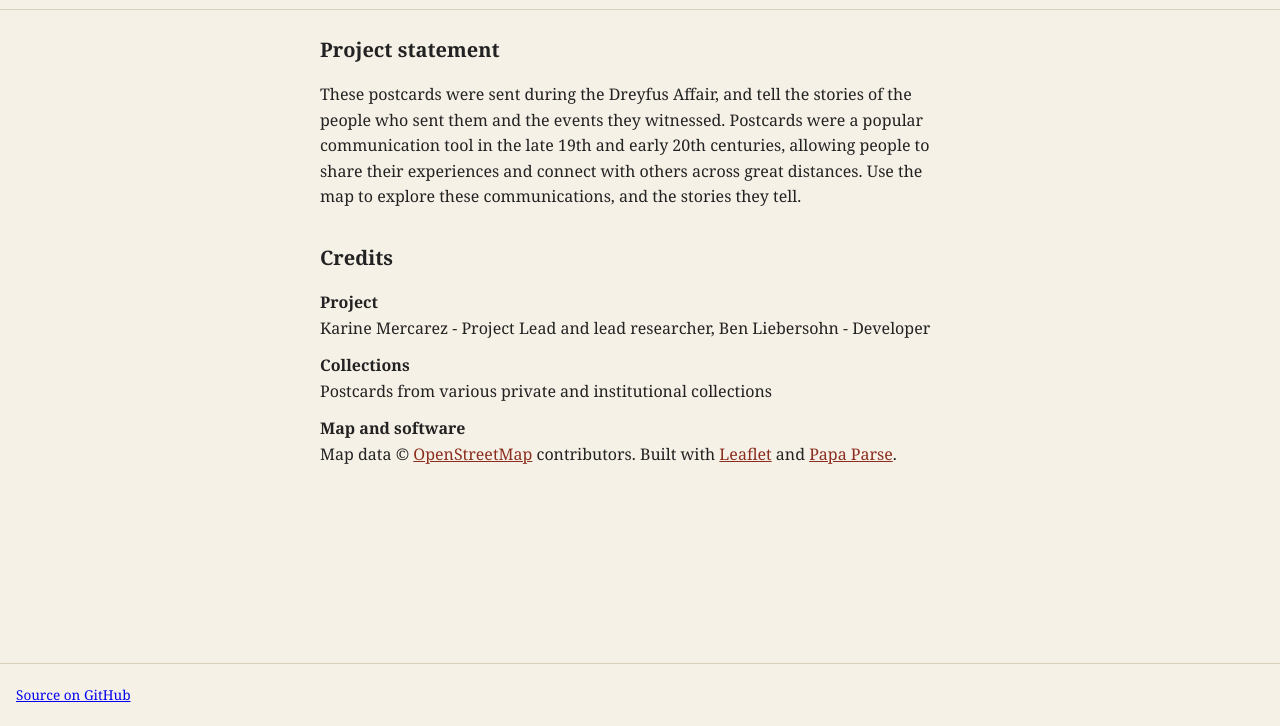
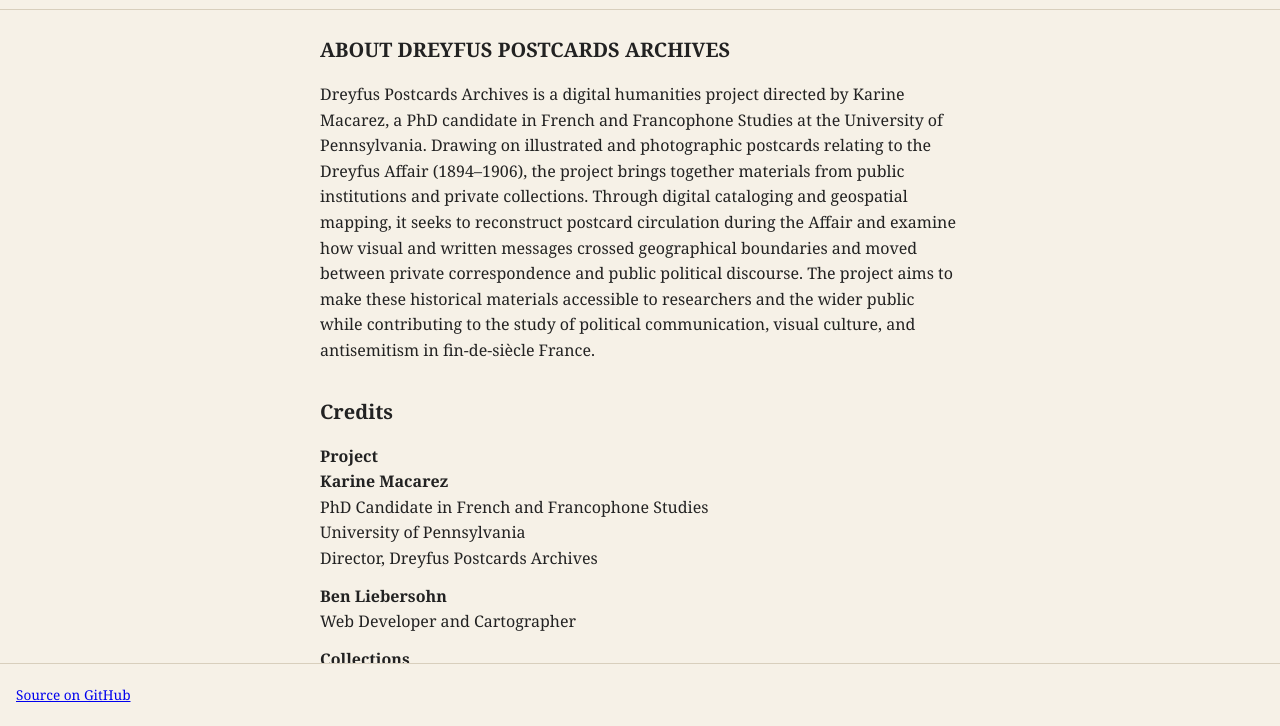
Before and after one commit to benliebersohn/dreyfus-postcards, a plain HTML site: page about.html in a window 1280 px wide. Shown: the part 74-800 px from the top of the page. Drawn offline with Linux system fonts and the light colour scheme.

Commit message:
Tidy About page credits with line breaks and matching EN/FR layout
Put each credited person in their own paragraph with line breaks
between name and titles, fix invalid paragraph nesting in the French
block, and correct "Développeur".

Co-Authored-By: Claude Opus 5.5 <noreply@anthropic.com>

```diff
--- a/about.html
+++ b/about.html
@@ -24,14 +24,22 @@
        one matching the current language. Edit the two articles below. -->
   <main class="about">
     <article lang="en">
-      <h2>Project statement</h2>
-      <p>These postcards were sent during the Dreyfus Affair, and tell the stories of the people who sent them and the events they witnessed. Postcards were a popular communication tool in the late 19th and early 20th centuries, allowing people to share their experiences and connect with others across great distances. Use the map to explore these communications, and the stories they tell.</p>
+      <h2>ABOUT DREYFUS POSTCARDS ARCHIVES</h2>
+      <p>
+Dreyfus Postcards Archives is a digital humanities project directed by Karine Macarez, a PhD candidate in French and Francophone Studies at the University of Pennsylvania. Drawing on illustrated and photographic postcards relating to the Dreyfus Affair (1894–1906), the project brings together materials from public institutions and private collections. Through digital cataloging and geospatial mapping, it seeks to reconstruct postcard circulation during the Affair and examine how visual and written messages crossed geographical boundaries and moved between private correspondence and public political discourse. The project aims to make these historical materials accessible to researchers and the wider public while contributing to the study of political communication, visual culture, and antisemitism in fin-de-siècle France.</p>
       <h2>Credits</h2>
       <dl class="credits">
         <dt>Project</dt>
-        <dd>Karine Mercarez - Project Lead and lead researcher, Ben Liebersohn - Developer</dd>
+        <dd>
+          <p><b>Karine Macarez</b><br>
+            PhD Candidate in French and Francophone Studies<br>
+            University of Pennsylvania<br>
+            Director, Dreyfus Postcards Archives</p>
+          <p><b>Ben Liebersohn</b><br>
+            Web Developer and Cartographer</p>
+        </dd>
         <dt>Collections</dt>
-        <dd>Postcards from various private and institutional collections</dd>
+        <dd>Postcards from the private collection of Karine Macarez</dd>
         <dt>Map and software</dt>
         <dd>Map data &copy; <a href="https://www.openstreetmap.org/copyright">OpenStreetMap</a> contributors.
           Built with <a href="https://leafletjs.com/">Leaflet</a> and
@@ -40,15 +48,22 @@
     </article>
 
     <article lang="fr" hidden>
-      <h2>Présentation du projet</h2>
-      <p>Ces cartes postales ont été envoyées pendant l’affaire Dreyfus, et racontent les histoires des personnes qui les ont envoyées et des événements dont elles ont été témoins. Les cartes postales étaient un outil de communication populaire à la fin du XIXe siècle et au début du XXe siècle, permettant aux gens de partager leurs expériences et de rester en contact avec leurs proches par-delà de grandes distances. Utilisez la carte pour explorer ces communications et les histoires qu’elles racontent.</p>
+      <h2>AU SUJET DE DREYFUS POSTCARDS ARCHIVES</h2>
+      <p>Dreyfus Postcards Archives est un projet d'humanités numériques dirigé par Karine Macarez, doctorante en études françaises et francophones à l'Université de Pennsylvanie. Consacré aux cartes postales illustrées et photographiques relatives à l'affaire Dreyfus (1894-1906), le projet rassemble des documents provenant d'institutions publiques et de collections privées. À travers un travail de catalogage numérique et de cartographie géospatiale, il cherche à reconstituer la circulation des cartes postales pendant l'affaire et à examiner comment les messages visuels et écrits pouvaient franchir les frontières géographiques et circuler entre la correspondance privée et le discours politique public. Le projet vise à faciliter l'accès à ces documents historiques pour les chercheurs et le grand public, tout en contribuant à l'étude de la culture visuelle, de la communication politique et de l'antisémitisme en France à la fin du XIXe siècle.</p>
 
       <h2>Crédits</h2>
       <dl class="credits">
         <dt>Projet</dt>
-        <dd>Karine Mercarez - Cheffe de projet et chercheuse principale, Ben Liebersohn - Développeur</dd>
+        <dd>
+          <p><b>Karine Macarez</b><br>
+            Doctorante en études françaises et francophones<br>
+            Université de Pennsylvanie<br>
+            Directrice du projet Dreyfus Postcards Archives</p>
+          <p><b>Ben Liebersohn</b><br>
+            Développeur web et cartographe</p>
+        </dd>
         <dt>Collections</dt>
-        <dd>Cartes postales provenant de diverses collections privées et institutionnelles</dd>
+        <dd>Collection privée Karine Macarez</dd>
         <dt>Carte et logiciels</dt>
         <dd>Données cartographiques &copy; les contributeurs
           d’<a href="https://www.openstreetmap.org/copyright">OpenStreetMap</a>.
--- a/css/style.css
+++ b/css/style.css
@@ -499,3 +499,7 @@ main.about {
 .credits dd {
   margin: 0;
 }
+
+.credits dd p {
+  margin: 0 0 0.75rem;
+}
```
